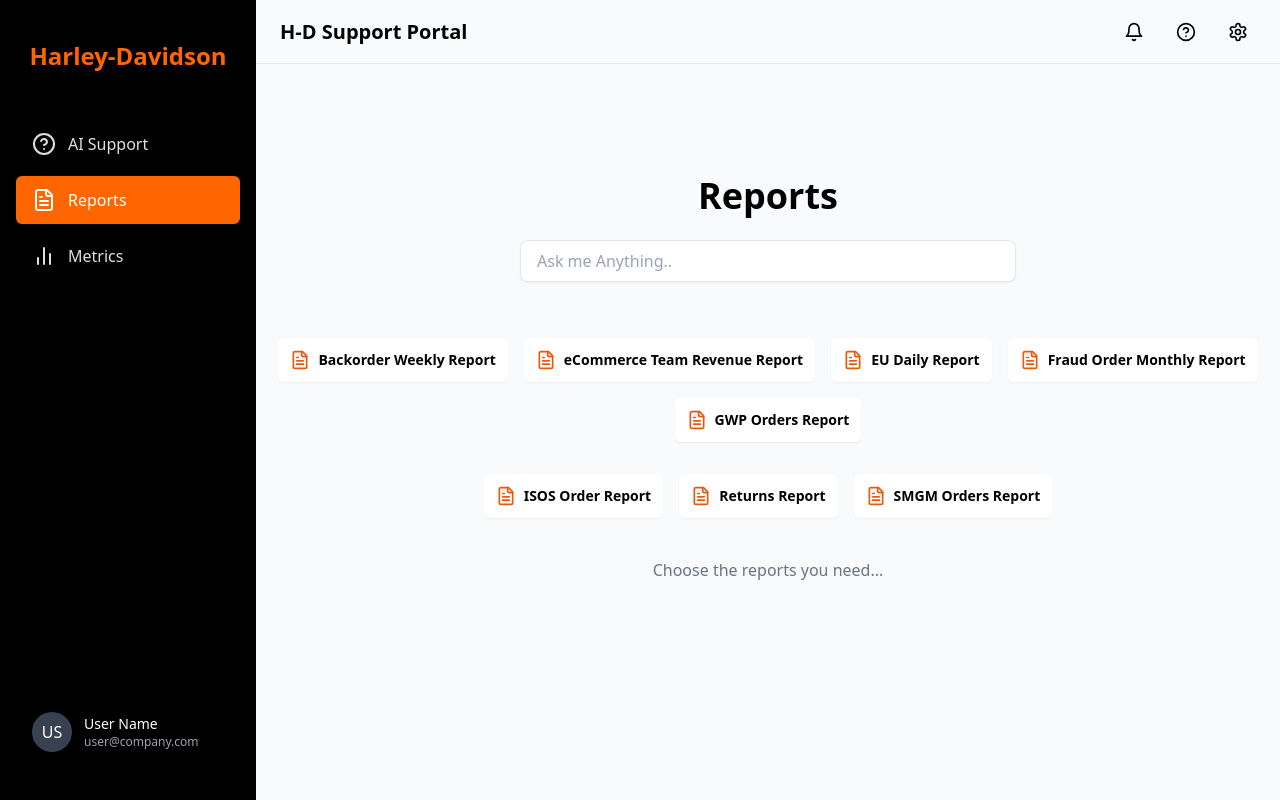
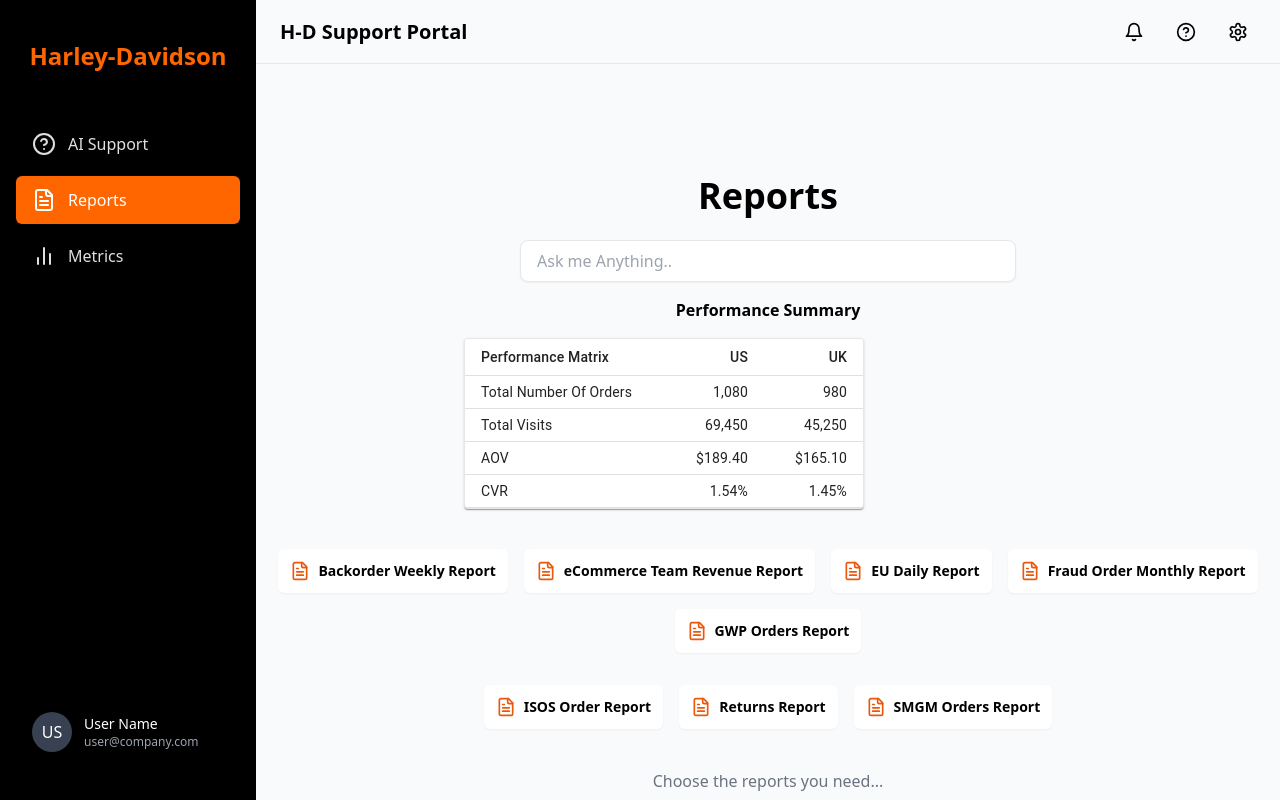
Before and after one commit to AfrinFarhath-exp/HD--Demo, a React (Vite) app: page /reports in a window 1280 px wide. Built offline with nearby package versions, Linux system fonts and the light colour scheme.

Commit message:
feat : new table

```diff
--- a/src/components/Report/ReusableReportTable.tsx
+++ b/src/components/Report/ReusableReportTable.tsx
@@ -1,4 +1,162 @@
 
+
+// import React from "react";
+// import {
+//   Table,
+//   TableBody,
+//   TableCell,
+//   TableContainer,
+//   TableHead,
+//   TableRow,
+//   Paper,
+// } from "@mui/material";
+// import { reportData } from "../../data/reportTableData";
+
+// interface Props {
+//   reportName: string;
+//   startDate: string;
+//   endDate: string;
+// }
+
+// const parseDate = (dateStr: string): number => {
+//   const [year, month, day] = dateStr.split("-").map(Number);
+//   return new Date(year, month - 1, day).getTime();
+// };
+
+// const cleanValue = (val: string): number => {
+//   return Number(val.replace(/[^0-9.-]+/g, ""));
+// };
+// const normalizeReportName = (name: string) => name.replace(/\s+/g, "_");
+
+// const ReusableReportTable: React.FC<Props> = ({
+//   reportName,
+//   startDate,
+//   endDate,
+// }) => {
+//   const jsonKey = normalizeReportName(reportName);
+//   const report = reportData[jsonKey];
+
+//   const start = parseDate(startDate);
+//   const end = parseDate(endDate);
+
+//   const result: Record<
+//     string,
+//     Record<string, { title: string; value: number; symbol: string; count?: number }>
+//   > = {};
+
+//   Object.entries(report).forEach(([date, data]) => {
+//     const current = parseDate(date);
+//     if (current >= start && current <= end) {
+//       Object.entries(data).forEach(([country, countryData]) => {
+//         const metrics = countryData.Metrix;
+//         Object.entries(metrics).forEach(([metricKey, metric]) => {
+//           const rawValue = metric.value;
+//           const symbol = rawValue.replace(/[0-9.,]/g, "").trim() || "";
+//           const numericValue = cleanValue(rawValue);
+
+//           if (!result[metricKey]) result[metricKey] = {};
+//           if (!result[metricKey][country]) {
+//             result[metricKey][country] = {
+//               title: metric.title,
+//               value: 0,
+//               symbol,
+//               count: 0,
+//             };
+//           }
+
+//           if (symbol === "%") {
+//             result[metricKey][country].value += numericValue;
+//             result[metricKey][country].count! += 1;
+//           } else {
+//             result[metricKey][country].value += numericValue;
+//           }
+//         });
+//       });
+//     }
+//   });
+
+//   const countries = Array.from(
+//     new Set(Object.values(result).flatMap((metric) => Object.keys(metric)))
+//   );
+
+//   if (Object.keys(result).length === 0) {
+//     return (
+//       <div className="text-center text-gray-500 mb-10 pt-10">
+//         No data found for the selected date range
+//       </div>
+//     );
+//   }
+
+//   return (
+//     <>
+//       <h2 className="text-small font-semibold mb-4 text-center">{reportName}</h2>
+
+//         <TableContainer
+//           component={Paper}
+//          className="overflow-auto border rounded-md ml-48"
+
+//             style={{ maxHeight: 280, maxWidth: "400px" }}
+//         >
+//           <Table size="small" stickyHeader style={{ tableLayout: "fixed" }}>
+//             <TableHead>
+//               <TableRow>
+//                 <TableCell
+//                   className="font-extrabold text-sm bg-gray-100 whitespace-nowrap"
+//                   style={{ width: 200, maxWidth: 200 }}
+//                 >
+//                    Performance Matrix
+//                 </TableCell>
+//                 {countries.map((country) => (
+//                   <TableCell
+//                     key={country}
+//                     align="right"
+//                     className="font-extrabold text-sm bg-gray-100"
+//                   >
+//                     {country}
+//                   </TableCell>
+//                 ))}
+//               </TableRow>
+//             </TableHead>
+//             <TableBody>
+//               {Object.entries(result).map(([metric, values]) => (
+//                 <TableRow key={metric}>
+//                   <TableCell
+//                     className="capitalize text-sm whitespace-nowrap overflow-hidden text-ellipsis"
+//                     style={{ width: 200, maxWidth: 200 }}
+//                   >
+//                     {Object.values(values)[0]?.title || metric}
+//                   </TableCell>
+//                   {countries.map((country) => {
+//                     const entry = values[country];
+//                     const formatted = (() => {
+//                       if (!entry) return "-";
+//                       const { value, symbol, count } = entry;
+//                       if (symbol === "%") {
+//                         const avg = count ? value / count : 0;
+//                         return `${avg.toFixed(1)}%`;
+//                       } else if (symbol === "") {
+//                         return `${value}`;
+//                       } else {
+//                         return `${symbol}${value.toLocaleString()}`;
+//                       }
+//                     })();
+//                     return (
+//                       <TableCell key={country} align="right" className="text-sm">
+//                         {formatted}
+//                       </TableCell>
+//                     );
+//                   })}
+//                 </TableRow>
+//               ))}
+//             </TableBody>
+//           </Table>
+//         </TableContainer>
+
+//     </>
+//   );
+// };
+
+// export default ReusableReportTable;
 
 import React from "react";
 import {
@@ -10,79 +168,74 @@ import {
   TableRow,
   Paper,
 } from "@mui/material";
-import { reportData } from "../../data/reportTableData";
 
 interface Props {
   reportName: string;
-  startDate: string;
-  endDate: string;
+  content_us?: string;
+  content_ca?: string;
 }
 
-const parseDate = (dateStr: string): number => {
-  const [year, month, day] = dateStr.split("-").map(Number);
-  return new Date(year, month - 1, day).getTime();
+
+const extractMetrics = (content: string): Record<string, string> => {
+  const lines = content.split("\n").map(line => line.trim());
+  const metrics: Record<string, string> = {};
+
+  lines.forEach(line => {
+    if (line.startsWith("-")) {
+      const [labelPart, ...valueParts] = line.substring(1).split(":");
+      const label = labelPart.trim();
+      const value = valueParts.join(":").trim();
+      if (label && value) {
+        metrics[label] = value;
+      }
+    }
+  });
+
+  return metrics;
 };
-
-const cleanValue = (val: string): number => {
-  return Number(val.replace(/[^0-9.-]+/g, ""));
-};
-const normalizeReportName = (name: string) => name.replace(/\s+/g, "_");
 
 const ReusableReportTable: React.FC<Props> = ({
   reportName,
-  startDate,
-  endDate,
+  content_us,
+  content_ca,
 }) => {
-  const jsonKey = normalizeReportName(reportName);
-  const report = reportData[jsonKey];
-
-  const start = parseDate(startDate);
-  const end = parseDate(endDate);
-
   const result: Record<
     string,
-    Record<string, { title: string; value: number; symbol: string; count?: number }>
+    Record<string, { title: string; value: string }>
   > = {};
 
-  Object.entries(report).forEach(([date, data]) => {
-    const current = parseDate(date);
-    if (current >= start && current <= end) {
-      Object.entries(data).forEach(([country, countryData]) => {
-        const metrics = countryData.Metrix;
-        Object.entries(metrics).forEach(([metricKey, metric]) => {
-          const rawValue = metric.value;
-          const symbol = rawValue.replace(/[0-9.,]/g, "").trim() || "";
-          const numericValue = cleanValue(rawValue);
-
+  const countries: string[] = [];
+console.log("content_us",content_us);
+console.log("content_us",content_ca);
+  if (content_us) {
+    const metrics = extractMetrics(content_us);
+    countries.push("US");
+    Object.entries(metrics).forEach(([metricKey, value]) => {
       if (!result[metricKey]) result[metricKey] = {};
-          if (!result[metricKey][country]) {
-            result[metricKey][country] = {
-              title: metric.title,
-              value: 0,
-              symbol,
-              count: 0,
+      result[metricKey]["US"] = {
+        title: metricKey,
+        value,
       };
+    });
   }
 
-          if (symbol === "%") {
-            result[metricKey][country].value += numericValue;
-            result[metricKey][country].count! += 1;
-          } else {
-            result[metricKey][country].value += numericValue;
-          }
-        });
+  if (content_ca) {
+    const metrics = extractMetrics(content_ca);
+    countries.push("UK");
+    Object.entries(metrics).forEach(([metricKey, value]) => {
+      if (!result[metricKey]) result[metricKey] = {};
+      result[metricKey]["UK"] = {
+        title: metricKey,
+        value,
+      };
     });
   }
-  });
 
-  const countries = Array.from(
-    new Set(Object.values(result).flatMap((metric) => Object.keys(metric)))
-  );
-
-  if (Object.keys(result).length === 0) {
+  // Handle case when no data available at all
+  if (countries.length === 0) {
     return (
       <div className="text-center text-gray-500 mb-10 pt-10">
-        No data found for the selected date range
+        No data found for the selected report
       </div>
     );
   }
@@ -90,11 +243,9 @@ const ReusableReportTable: React.FC<Props> = ({
   return (
     <>
       <h2 className="text-small font-semibold mb-4 text-center">{reportName}</h2>
-
       <TableContainer
         component={Paper}
         className="overflow-auto border rounded-md ml-48"
-
         style={{ maxHeight: 280, maxWidth: "400px" }}
       >
         <Table size="small" stickyHeader style={{ tableLayout: "fixed" }}>
@@ -124,34 +275,18 @@ const ReusableReportTable: React.FC<Props> = ({
                   className="capitalize text-sm whitespace-nowrap overflow-hidden text-ellipsis"
                   style={{ width: 200, maxWidth: 200 }}
                 >
-                    {Object.values(values)[0]?.title || metric}
+                  {values[countries[0]]?.title || metric}
                 </TableCell>
-                  {countries.map((country) => {
-                    const entry = values[country];
-                    const formatted = (() => {
-                      if (!entry) return "-";
-                      const { value, symbol, count } = entry;
-                      if (symbol === "%") {
-                        const avg = count ? value / count : 0;
-                        return `${avg.toFixed(1)}%`;
-                      } else if (symbol === "") {
-                        return `${value}`;
-                      } else {
-                        return `${symbol}${value.toLocaleString()}`;
-                      }
-                    })();
-                    return (
+                {countries.map((country) => (
                   <TableCell key={country} align="right" className="text-sm">
-                        {formatted}
+                    {values[country]?.value ?? "-"}
                   </TableCell>
-                    );
-                  })}
+                ))}
               </TableRow>
             ))}
           </TableBody>
         </Table>
       </TableContainer>
-
     </>
   );
 };
--- /dev/null
+++ b/src/pages/Reports/Report.tsx
@@ -0,0 +1,37 @@
+// Report.tsx
+import React from "react";
+import ReusableReportTable from "../../components/Report/ReusableReportTable"; // Adjust path as needed
+
+const Report = () => {
+  const content_us = `**Country:** US
+**Start Date:** 5/12/2025
+**End Date:** 5/12/2025
+
+**Performance Metrics:**
+- Total Number of Orders: 1,080
+- Total Visits: 69,450
+- AOV: $189.40
+- CVR: 1.54%`;
+
+  const content_ca = `**Country:** UK
+**Start Date:** 5/12/2025
+**End Date:** 5/12/2025
+
+**Performance Metrics:**
+- Total Number of Orders: 980
+- Total Visits: 45,250
+- AOV: $165.10
+- CVR: 1.45%`;
+
+  return (
+    <div>
+      <ReusableReportTable
+        reportName="Performance Summary"
+        content_us={content_us}
+        content_ca={content_ca}
+      />
+    </div>
+  );
+};
+
+export default Report;
--- a/src/pages/Reports/ReportsPage.tsx
+++ b/src/pages/Reports/ReportsPage.tsx
@@ -3,7 +3,7 @@ import ReportCard from "../../components/Report/ReportCard";
 import reports from "../../data/report";
 import ReturnPopup from "../../components/Report/ReportPopup";
 import ReusableReportTable from "../../components/Report/ReusableReportTable";
-
+import Report from "../Reports/report";
 export default function ReportsPage() {
   const [showModal, setShowModal] = useState(false);
   const [selectedReport, setSelectedReport] = useState("");
@@ -43,7 +43,7 @@ export default function ReportsPage() {
           className="w-full sm:w-1/2 px-4 py-2 border rounded-lg shadow-sm focus:outline-none"
         />
       </div>
-
+<Report/>
       <div className="flex flex-wrap justify-center gap-4 pt-10">
         {firstRow.map((report) => (
           <ReportCard
```
Lines whose indentation alone changed are shown as unchanged.
